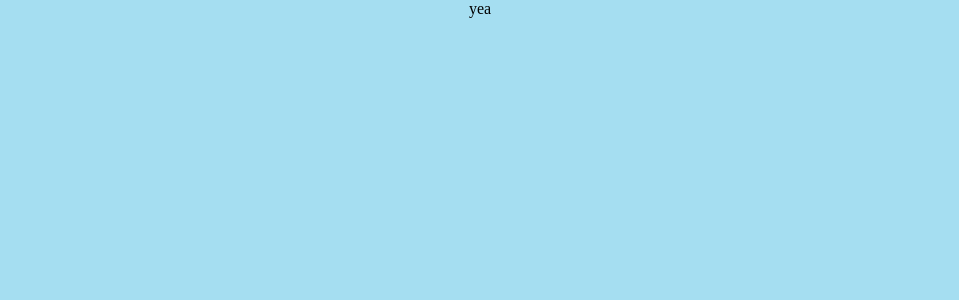
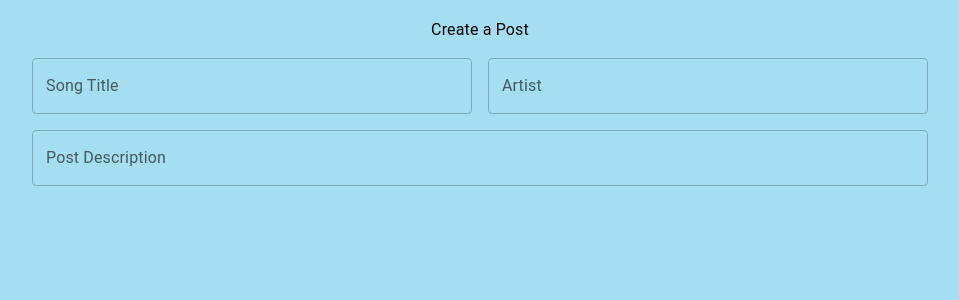
Before and after one commit to deez-notes/deez-notes, a React (Create React App) app in the folder frontend/: page /create in a window 1280 px wide. Shown: the top 300 px of the page, without its empty margins (160-1119 px from the left). Built offline with nearby package versions, Linux system fonts and the light colour scheme.

Commit message:
basic create a post skeleton

```diff
--- a/frontend/src/components/Create.js
+++ b/frontend/src/components/Create.js
@@ -1,9 +1,22 @@
 // Create a post page
 import React from "react";
-
+import {TextField, Typography} from "@mui/material";
+import css from '../styles/Create.module.scss';
 function Create()
 {
-    return <div>yea</div>
+    return <div>
+        <br></br>
+        {/* still need to add dynamically changing text */}
+        <Typography>Create a Post</Typography>
+
+        <div className={css.song}>
+            <TextField fullWidth id="song-title" label="Song Title" variant="outlined"/>
+            <TextField fullWidth id="song-title" label="Artist" variant="outlined"/>
+        </div>
+        <div className={css.descriptionBox}>
+            <TextField fullWidth multiline id="description" label="Post Description" variant="outlined"/>
+        </div>
+    </div>
 }
 
 export default Create;
--- /dev/null
+++ b/frontend/src/styles/Create.module.scss
@@ -0,0 +1,21 @@
+
+.descriptionBox {
+    width: 70%;
+    display: flex;
+    justify-content: center;
+    align-items: center;
+    margin: 1rem auto;
+}
+
+.song {
+    width: 70%;
+    margin: 1rem auto;
+    gap: 1rem;
+    display: flex;
+    justify-content: center;
+    align-items: center;
+}
+
+.tagbox {
+
+}
```
